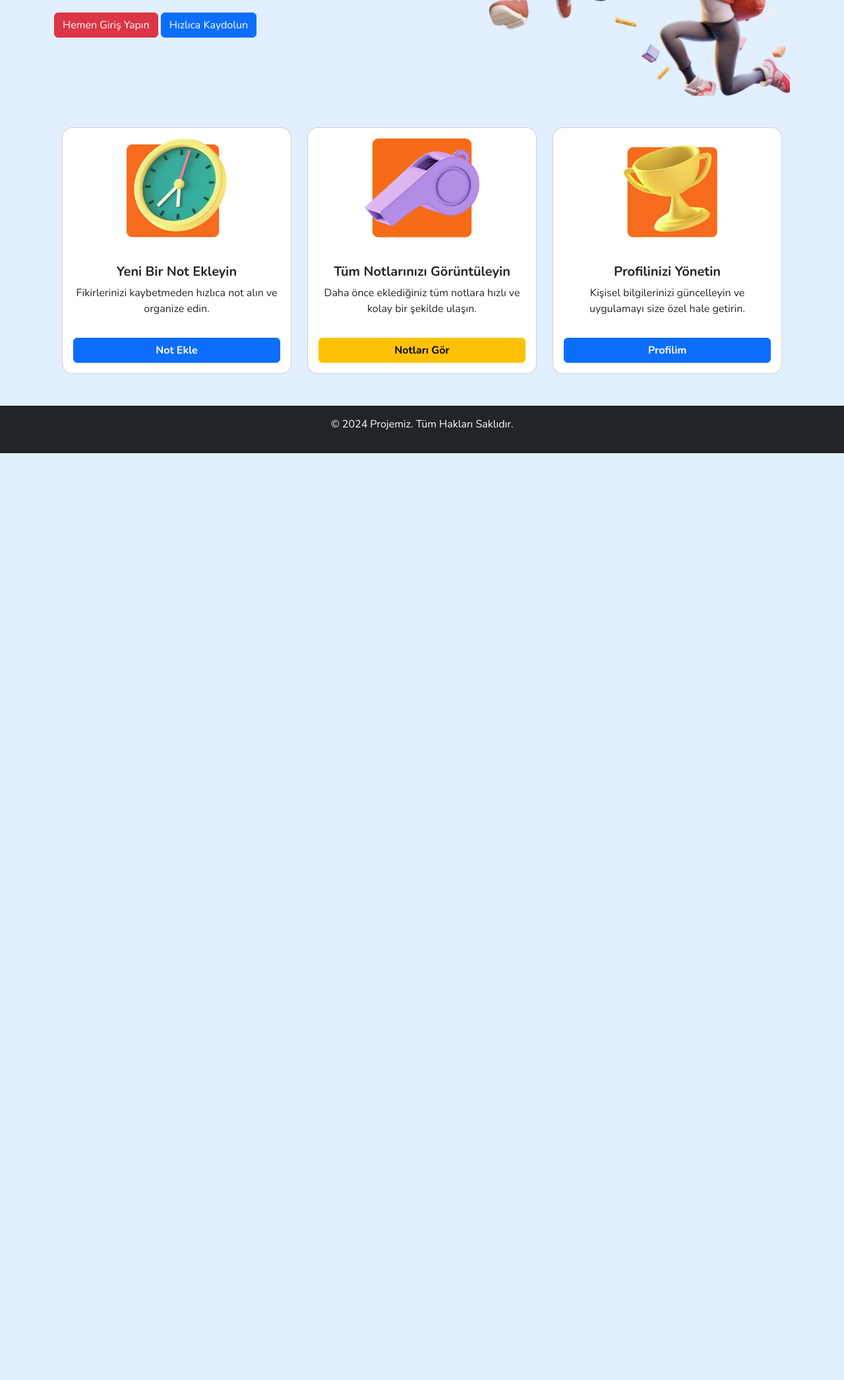
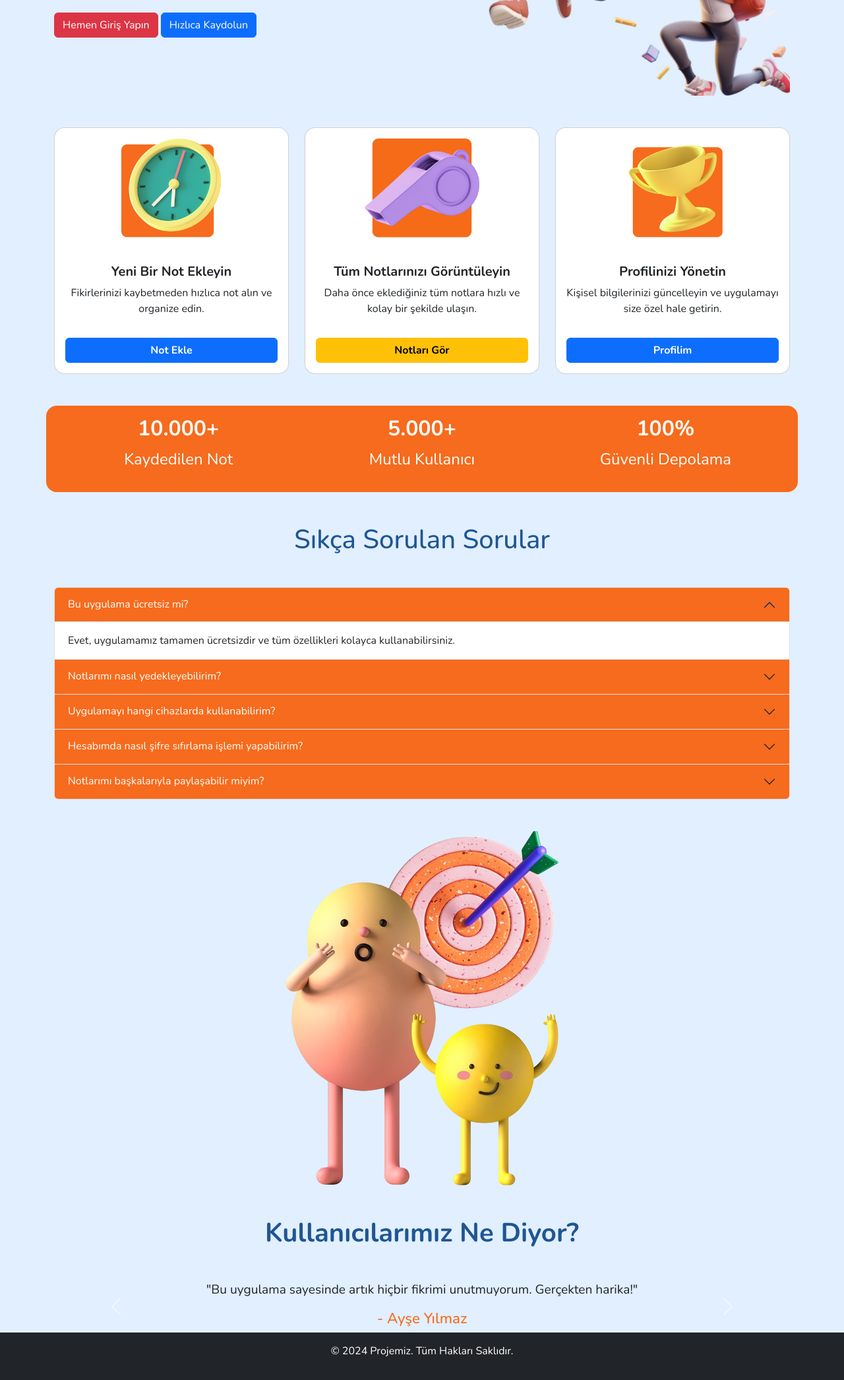
Before and after one commit to softbeko/not_app, a Django app: page / in a window 1280 px wide. Shown: the part 398-2490 px from the top of the page at 66% size. Before the commit the page ends 1085 px from the top, so only its background shows below. Run offline with Django 5.2, Linux system fonts and the light colour scheme.

Commit message:
desing uı ux

```diff
--- /dev/null
+++ b/notlar/templates/includes/istatistik.html
@@ -0,0 +1,16 @@
+<div>
+    <div class=" p-3 rounded-4 row text-center text-white " style="background:#f66b1d">
+        <div class="col-md-4">
+            <h2 class="fw-bold">10.000+</h2>
+            <p style="font-size:1.5em">Kaydedilen Not</p>
+        </div>
+        <div class="col-md-4">
+            <h2 class="fw-bold">5.000+</h2>
+            <p style="font-size:1.5em">Mutlu Kullanıcı</p>
+        </div>
+        <div class="col-md-4">
+            <h2 class="fw-bold">100%</h2>
+            <p style="font-size:1.5em">Güvenli Depolama</p>
+        </div>
+    </div>
+</div>
--- a/notlar/templates/includes/make.html
+++ b/notlar/templates/includes/make.html
@@ -1,5 +1,5 @@
 {% load static %}
-<div class="container my-5" style="color:#1f5692">
+<div class="my-5" style="color:#1f5692">
     <div class="row text-center">
         <!-- Card 1 -->
         <div class="col-md-4 d-flex align-items-stretch">
--- /dev/null
+++ b/notlar/templates/includes/sss.html
@@ -0,0 +1,109 @@
+{% load static %}
+<div class=" pt-5 ">
+    <h2 class="text-center mb-5" style="color: #1f5692; font-size: 2.5rem;">Sıkça Sorulan Sorular</h2>
+    <div class="accordion" id="faqAccordion">
+        <!-- Soru 1 -->
+        <div class="accordion-item">
+            <h2 class="accordion-header" id="faq1">
+                <button class="accordion-button"
+                        type="button"
+                        data-bs-toggle="collapse"
+                        data-bs-target="#collapse1"
+                        aria-expanded="true"
+                        aria-controls="collapse1"
+                        style="background-color: #f66b1d;
+                               color: white">Bu uygulama ücretsiz mi?</button>
+            </h2>
+            <div id="collapse1"
+                 class="accordion-collapse collapse show"
+                 aria-labelledby="faq1">
+                <div class="accordion-body">Evet, uygulamamız tamamen ücretsizdir ve tüm özellikleri kolayca kullanabilirsiniz.</div>
+            </div>
+        </div>
+        <!-- Soru 2 -->
+        <div class="accordion-item">
+            <h2 class="accordion-header" id="faq2">
+                <button class="accordion-button collapsed"
+                        type="button"
+                        data-bs-toggle="collapse"
+                        data-bs-target="#collapse2"
+                        aria-expanded="false"
+                        aria-controls="collapse2"
+                        style="background-color: #f66b1d;
+                               color: white">Notlarımı nasıl yedekleyebilirim?</button>
+            </h2>
+            <div id="collapse2"
+                 class="accordion-collapse collapse"
+                 aria-labelledby="faq2">
+                <div class="accordion-body">Tüm notlarınız otomatik olarak güvenli bir şekilde bulut sistemimize yedeklenir.</div>
+            </div>
+        </div>
+        <!-- Soru 3 -->
+        <div class="accordion-item">
+            <h2 class="accordion-header" id="faq3">
+                <button class="accordion-button collapsed"
+                        type="button"
+                        data-bs-toggle="collapse"
+                        data-bs-target="#collapse3"
+                        aria-expanded="false"
+                        aria-controls="collapse3"
+                        style="background-color: #f66b1d;
+                               color: white">Uygulamayı hangi cihazlarda kullanabilirim?</button>
+            </h2>
+            <div id="collapse3"
+                 class="accordion-collapse collapse"
+                 aria-labelledby="faq3">
+                <div class="accordion-body">
+                    Uygulamamız web tarayıcıları, Android ve iOS cihazlarda sorunsuz bir şekilde çalışmaktadır.
+                </div>
+            </div>
+        </div>
+        <!-- Soru 4 -->
+        <div class="accordion-item">
+            <h2 class="accordion-header" id="faq4">
+                <button class="accordion-button collapsed"
+                        type="button"
+                        data-bs-toggle="collapse"
+                        data-bs-target="#collapse4"
+                        aria-expanded="false"
+                        aria-controls="collapse4"
+                        style="background-color: #f66b1d;
+                               color: white">Hesabımda nasıl şifre sıfırlama işlemi yapabilirim?</button>
+            </h2>
+            <div id="collapse4"
+                 class="accordion-collapse collapse"
+                 aria-labelledby="faq4">
+                <div class="accordion-body">
+                    Şifrenizi unuttuysanız, giriş sayfasındaki "Şifremi Unuttum" linkine tıklayarak sıfırlama işlemi yapabilirsiniz.
+                </div>
+            </div>
+        </div>
+        <!-- Soru 5 -->
+        <div class="accordion-item">
+            <h2 class="accordion-header" id="faq5">
+                <button class="accordion-button collapsed"
+                        type="button"
+                        data-bs-toggle="collapse"
+                        data-bs-target="#collapse5"
+                        aria-expanded="false"
+                        aria-controls="collapse5"
+                        style="background-color: #f66b1d;
+                               color: white">Notlarımı başkalarıyla paylaşabilir miyim?</button>
+            </h2>
+            <div id="collapse5"
+                 class="accordion-collapse collapse"
+                 aria-labelledby="faq5">
+                <div class="accordion-body">
+                    Evet, notlarınızı başkalarıyla paylaşabilir, hatta üzerinde ortak çalışmalar yapabilirsiniz.
+                </div>
+            </div>
+        </div>
+    </div>
+</div>
+<div class="d-flex justify-content-center">
+    <img width="auto"
+         height="auto"
+         src="{% static 'images/saskin.png' %}"
+         alt="Slider Resmi"
+         class="mt-5">
+</div>
--- /dev/null
+++ b/notlar/templates/includes/yorumlar.html
@@ -0,0 +1,60 @@
+<div class="container mt-5">
+    <h2 class="text-center mb-5"
+        style="color: #1f5692;
+               font-size: 2.5rem;
+               font-weight: bold">Kullanıcılarımız Ne Diyor?</h2>
+    <div id="userReviewsCarousel"
+         class="carousel slide"
+         data-bs-ride="carousel">
+        <div class="carousel-inner">
+            <!-- Yorum 1 -->
+            <div class="carousel-item active">
+                <div class="text-center">
+                    <p class="fw-light"
+                       style="font-size: 1.2rem;
+                              max-width: 800px;
+                              margin: 0 auto">
+                        "Bu uygulama sayesinde artık hiçbir fikrimi unutmuyorum. Gerçekten harika!"
+                    </p>
+                    <h5 class="mt-3" style="font-size: 1.4rem; color: #f66b1d;">- Ayşe Yılmaz</h5>
+                </div>
+            </div>
+            <!-- Yorum 2 -->
+            <div class="carousel-item">
+                <div class="text-center">
+                    <p class="fw-light"
+                       style="font-size: 1.2rem;
+                              max-width: 800px;
+                              margin: 0 auto">"Notlarımı düzenlemek hiç bu kadar kolay olmamıştı. Çok teşekkürler!"</p>
+                    <h5 class="mt-3" style="font-size: 1.4rem; color: #f66b1d;">- Mehmet Kaya</h5>
+                </div>
+            </div>
+            <!-- Yorum 3 -->
+            <div class="carousel-item">
+                <div class="text-center">
+                    <p class="fw-light"
+                       style="font-size: 1.2rem;
+                              max-width: 800px;
+                              margin: 0 auto">
+                        "Kendi profilimi kişiselleştirebilmek bana çok büyük kolaylık sağladı."
+                    </p>
+                    <h5 class="mt-3" style="font-size: 1.4rem; color: #f66b1d;">- Zeynep Demir</h5>
+                </div>
+            </div>
+        </div>
+        <button class="carousel-control-prev"
+                type="button"
+                data-bs-target="#userReviewsCarousel"
+                data-bs-slide="prev">
+            <span class="carousel-control-prev-icon" aria-hidden="true"></span>
+            <span class="visually-hidden">Önceki</span>
+        </button>
+        <button class="carousel-control-next"
+                type="button"
+                data-bs-target="#userReviewsCarousel"
+                data-bs-slide="next">
+            <span class="carousel-control-next-icon" aria-hidden="true"></span>
+            <span class="visually-hidden">Sonraki</span>
+        </button>
+    </div>
+</div>
--- a/notlar/templates/index.html
+++ b/notlar/templates/index.html
@@ -6,4 +6,7 @@
     {% load static %}
     {% include "includes/slider.html" %}
     {% include "includes/make.html" %}
+    {% include "includes/istatistik.html" %}
+    {% include "includes/sss.html" %}
+    {% include "includes/yorumlar.html" %}
 {% endblock content %}
```
Also changed, not shown: notlar/templates/not_ekle.html (+51 -16 lines), notlar/templates/not_listele.html (+46 -21 lines), notlar/templates/update_note.html (+65 -20 lines), db.sqlite3, notlar/migrations/0004_note_pdf.py (added), notlar/migrations/0005_remove_note_pdf.py (added), notlar/static/images/addnote.png (added), notlar/static/images/boys.jpg (added), notlar/static/images/boys.png (added), notlar/static/images/boys2.jpg (added), notlar/static/images/boys2.png (added), notlar/static/images/happystudent.png (added), notlar/static/images/kayitlinotlar.png (added), notlar/static/images/saskin.png (added), 1 more files.
